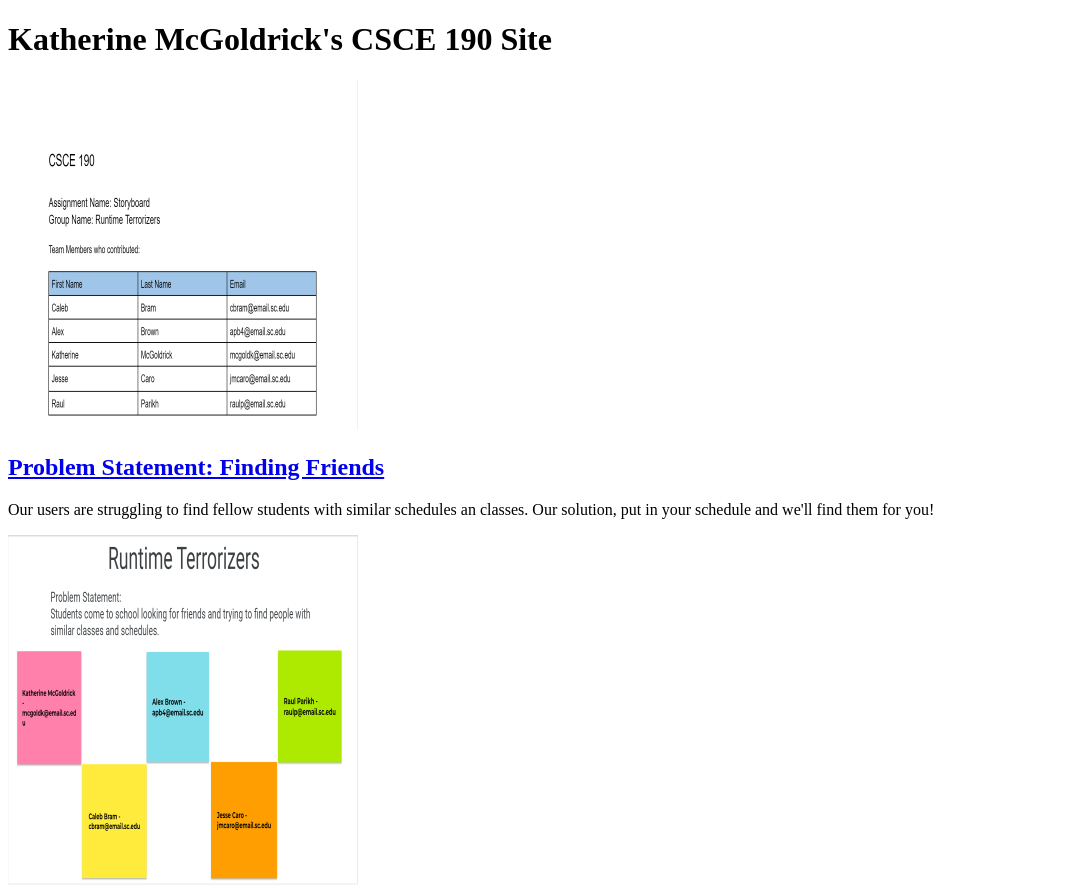
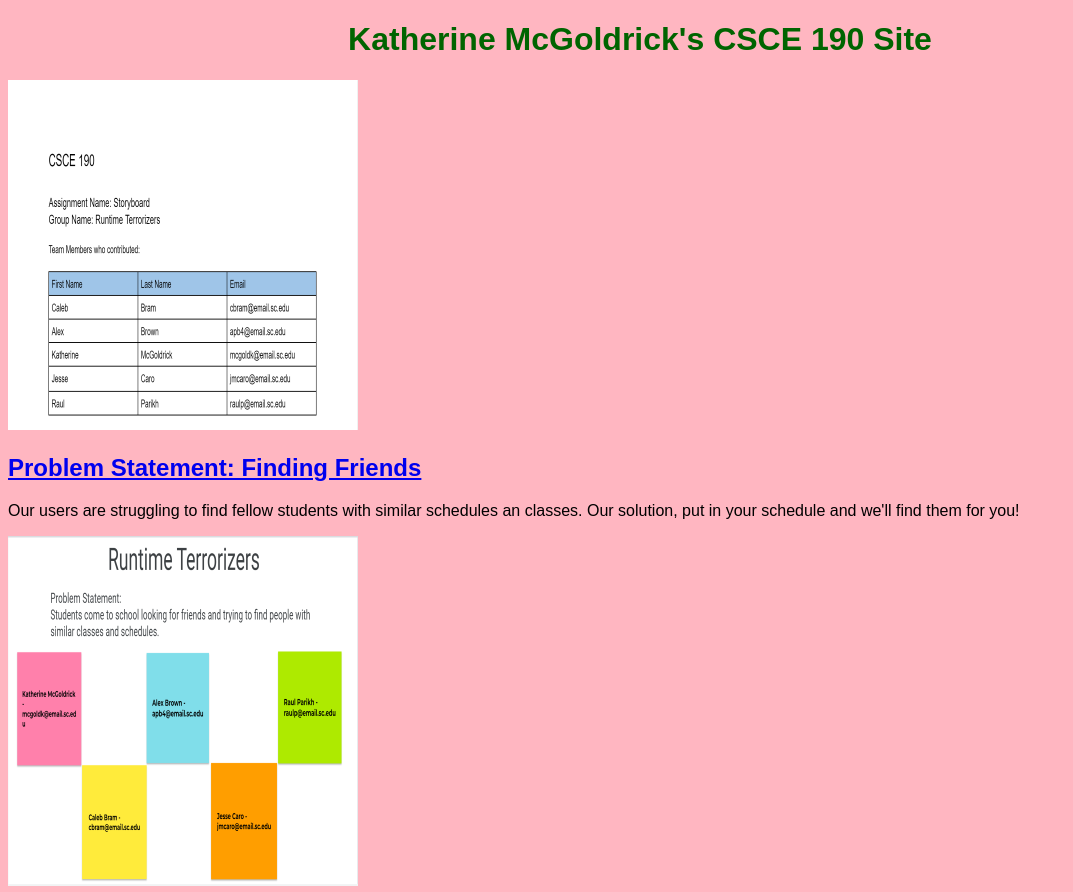
Before and after one commit to KatMcGold/KatMcGold.github.io, a plain HTML site: page index.html in a window 1280 px wide. Shown: the top 892 px of the page, without its empty margins (0-1073 px from the left). Drawn offline with Linux system fonts and the light colour scheme.

Commit message:
Add files via upload

```diff
--- a/index.html
+++ b/index.html
@@ -2,6 +2,7 @@
 <html>
     <head>
             <title>CSCE 109: Katherine McGoldrick</title>
+            <link rel="stylesheet" href="styles.css">
     </head>
     <body>
             <h1>Katherine McGoldrick's CSCE 190 Site</h1>
--- /dev/null
+++ b/styles.css
@@ -0,0 +1,9 @@
+body {
+    background: lightpink;
+    font-family:Arial, Helvetica, sans-serif;
+}
+
+h1{
+    color:darkgreen;
+    text-align:center;
+}
```
